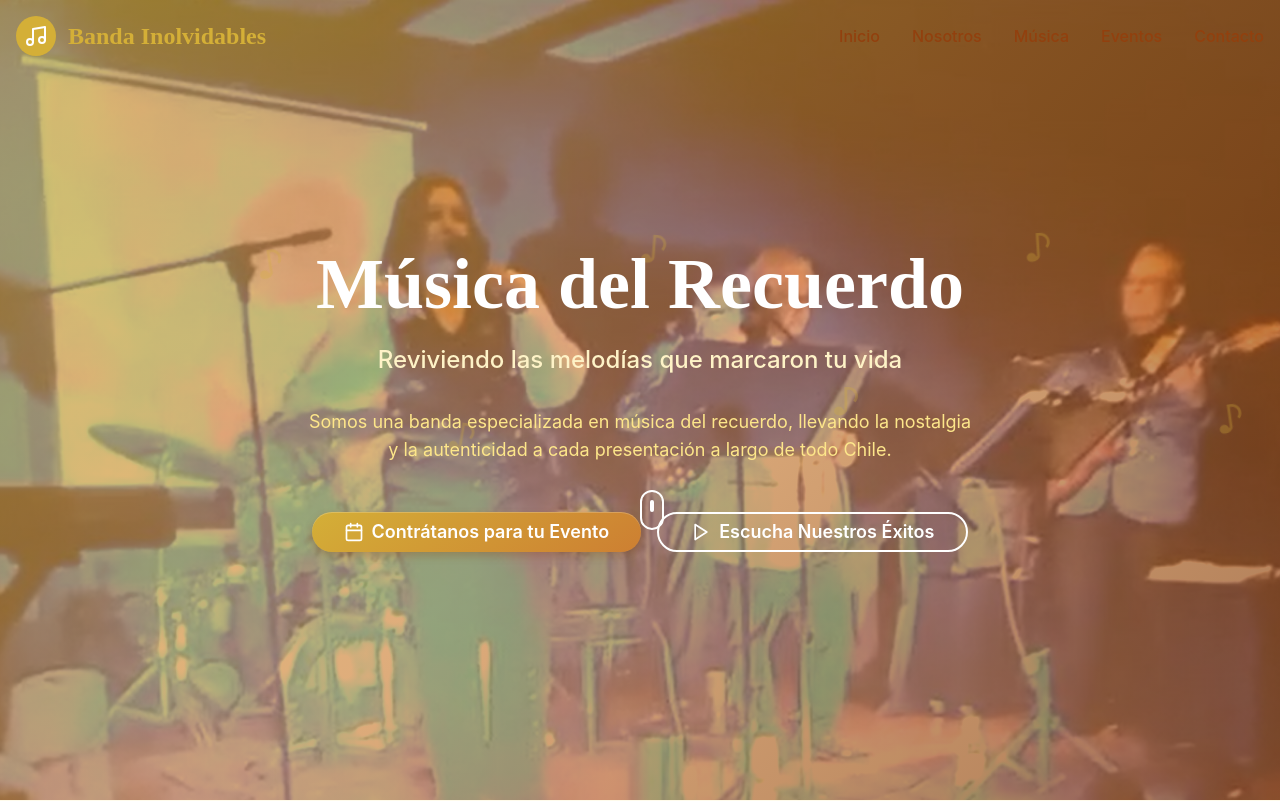
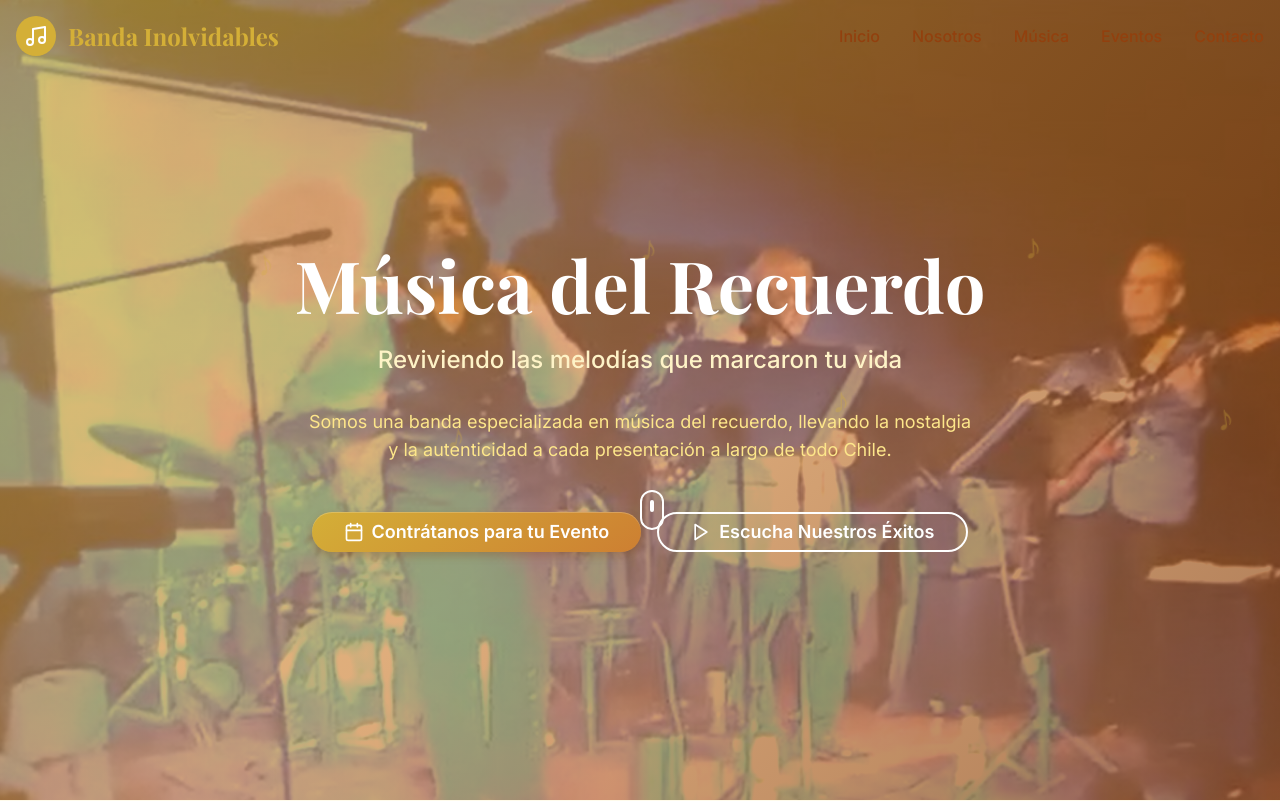
Before and after one commit to iafabianalvarezmo/inolvidable, a React (Vite) app: page / in a window 1280 px wide. Shown: the top 801 px of the page. Built offline with nearby package versions, Linux system fonts and the light colour scheme.

Commit message:
Update index.css

```diff
--- a/src/index.css
+++ b/src/index.css
@@ -1,9 +1,9 @@
+
+@import url('https://fonts.googleapis.com/css2?family=Playfair+Display:wght@400;500;600;700&family=Inter:wght@300;400;500;600&display=swap');
 
 @tailwind base;
 @tailwind components;
 @tailwind utilities;
-
-@import url('https://fonts.googleapis.com/css2?family=Playfair+Display:wght@400;500;600;700&family=Inter:wght@300;400;500;600&display=swap');
 
 :root {
   --sepia-light: #f4f1e8;
```
